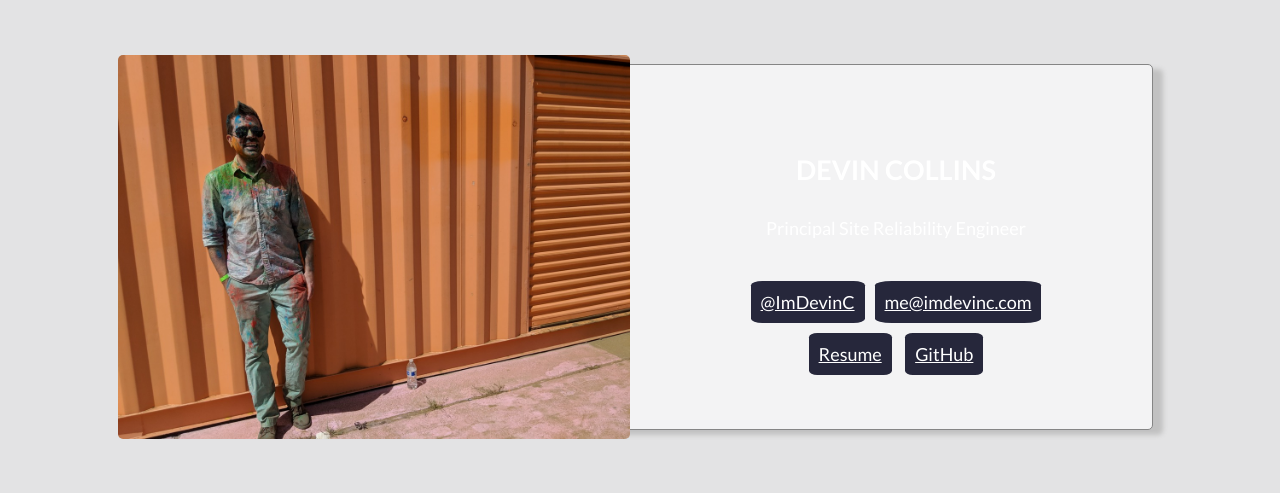
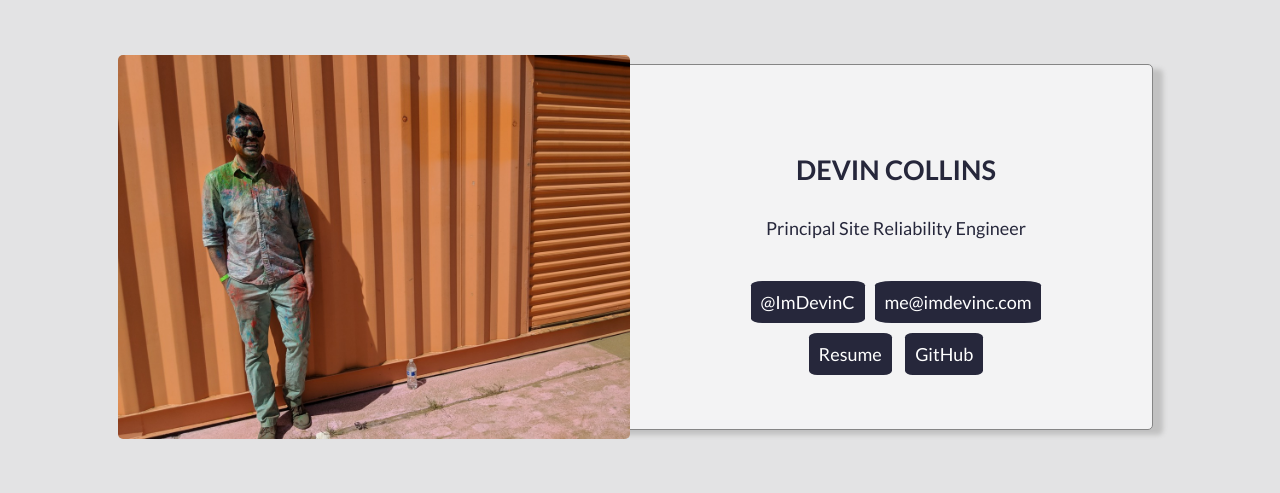
Before and after one commit to ImDevinC/site, a PHP site: page / in a window 1280 px wide. Shown: the top 493 px of the page. Run offline with PHP 8.4, Linux system fonts and the light colour scheme.

Commit message:
Fix dark/light mode colors

```diff
--- a/static/style.css
+++ b/static/style.css
@@ -5,7 +5,8 @@
   --shadow-color: #c1c1c1;
   --button-color: #26273b;
   --hover-text-color: #aaaaaa;
-  --text-color: #fff;
+  --text-color: #26273b;
+  --alt-text-color: #fff;
 }
 
 * {
@@ -80,7 +81,8 @@ body {
 }
 
 .contact>a {
-  color: var(--text-color);
+  text-decoration: none;
+  color: var(--alt-text-color);
 }
 
 .contact>a:hover {
@@ -110,5 +112,6 @@ body {
     --button-color: #26273b;
     --hover-text-color: #aaaaaa;
     --text-color: #fff;
+    --alt-text-color: #fff;
   }
 }
```
